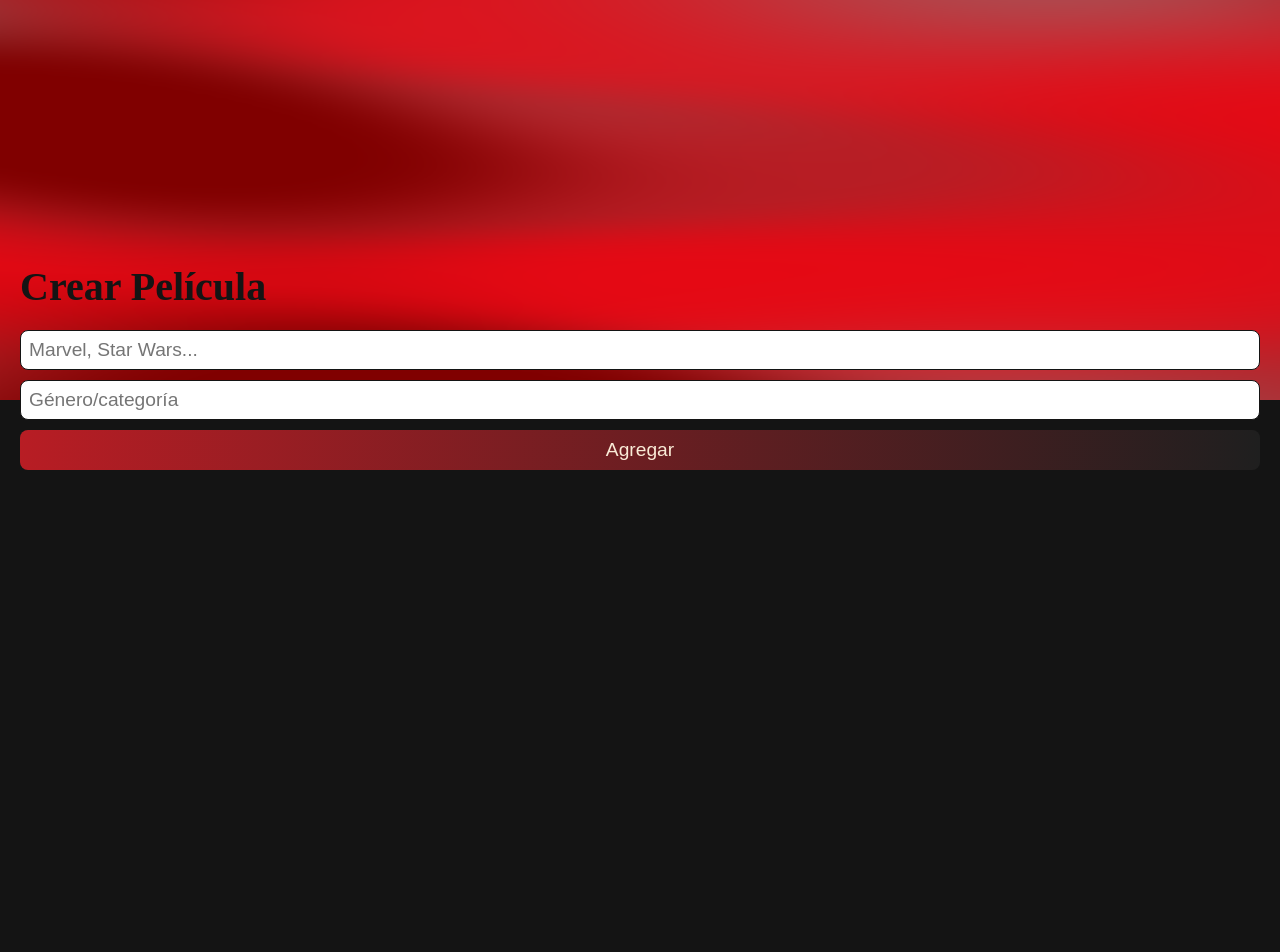
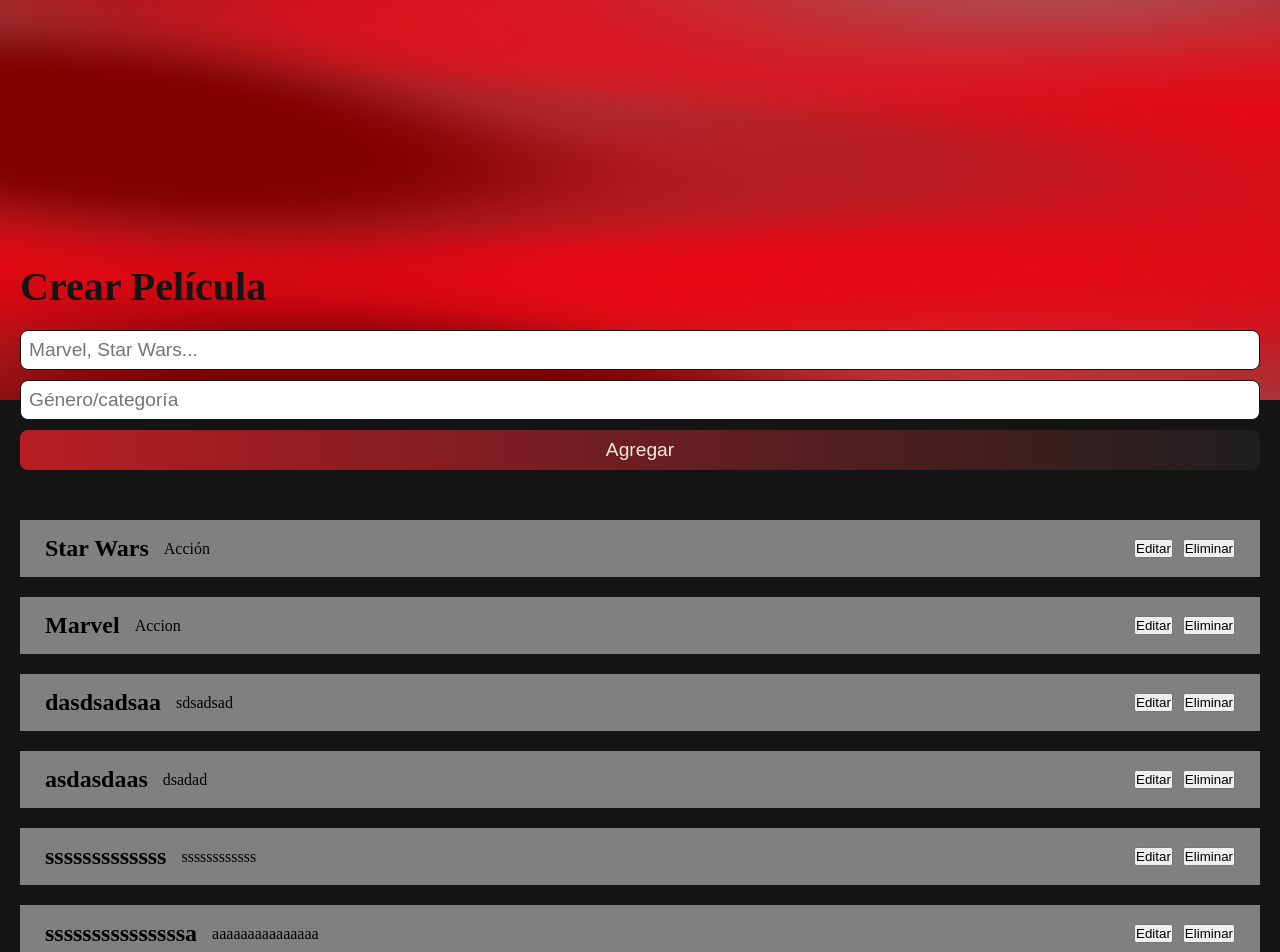
Before and after one commit to Lautaro-Zarate/CRUD-TS, a React (Vite) app: page / in a window 1280 px wide. Shown: the top 952 px of the page. Before the commit the page ends 800 px from the top, so only its background shows below. Built offline with nearby package versions, Linux system fonts and the light colour scheme; data requests are answered from the project's data file.

Commit message:
Validacion de inputs con React Hook Form

```diff
--- a/db.json
+++ b/db.json
@@ -1,3 +1,44 @@
 {
-  "peliculas": []
+  "peliculas": [
+    {
+      "id": "9cd6",
+      "name": "Star Wars",
+      "gender": "Acción"
+    },
+    {
+      "id": "5815",
+      "name": "Marvel",
+      "gender": "Accion"
+    },
+    {
+      "id": "aae1",
+      "name": "dasdsadsaa",
+      "gender": "sdsadsad"
+    },
+    {
+      "id": "3d9e",
+      "name": "asdasdaas",
+      "gender": "dsadad"
+    },
+    {
+      "id": "392d",
+      "name": "sssssssssssss",
+      "gender": "ssssssssssss"
+    },
+    {
+      "id": "500c",
+      "name": "sssssssssssssssa",
+      "gender": "aaaaaaaaaaaaaaa"
+    },
+    {
+      "id": "5ed7",
+      "name": "aaaaaaaaaaad",
+      "gender": "ddddddddddddddddd"
+    },
+    {
+      "id": "43a5",
+      "name": "ssssssssssssd",
+      "gender": "ddddddddddddddddddd"
+    }
+  ]
 }
--- a/package.json
+++ b/package.json
@@ -16,6 +16,7 @@
     "@reduxjs/toolkit": "^2.8.2",
     "react": "^19.1.0",
     "react-dom": "^19.1.0",
+    "react-hook-form": "^7.58.1",
     "react-redux": "^9.2.0",
     "react-router-dom": "^7.6.2"
   },
--- a/src/App.css
+++ b/src/App.css
@@ -32,7 +32,6 @@ nav{
   position: absolute;
   top:-98%;
   padding: 20px;
-  /* background-color: aliceblue; */
   display: flex;
   flex-direction: column;
   gap: 20px;
@@ -56,13 +55,49 @@ nav{
   font-size: 1.2rem;
 }
 .create-movie-inputs button{
-  /* background-color: #b81d24; */
   background: linear-gradient(90deg,#b81d24, #1f1f1f);
   color: antiquewhite;
   padding: 9px;
   border: none;
   border-radius: 8px;
   font-size: 1.2rem;
+}
+/* MOVIE LIST */
+.movies-container{
+    display: flex;
+    flex-direction: column;
+    height: auto;
+    margin: 0 20px;
+    margin-top: -50px;
+}
+.movie-list-container {
+    display: flex;
+    padding: 15px;
+    height: auto;
+    margin: 10px 0;
+    background-color: #808080;
+}
+.movie-list{
+  display: flex;
+  margin: 0 10px;
+  flex-direction: row;
+  align-items: center;
+  gap: 15px;
+  align-content: center;
+  justify-content: space-between;
+  flex-wrap: wrap;
+  width: 100%;
+}
+.list-info{
+  display: flex;
+  flex-direction: row;
+  align-items: center;
+  gap: 15px;
+}
+.list-btn{
+  display: flex;
+  flex-direction: row;
+  gap: 10px;
 }
 /* MODAL */
 .modal-container{
--- a/src/components/CreateMovie.tsx
+++ b/src/components/CreateMovie.tsx
@@ -1,32 +1,45 @@
+import { useEffect } from "react";
 import { useDispatch } from "react-redux";
+import { useForm } from "react-hook-form";
 
-import { useState, useEffect } from "react";
 // import { addMovie } from "../store/slices/peliculasSlice";
 import { addPelicula, fetchPeliculas } from "../store/slices/peliculasSlice";
 import type { AppDispatch } from "../store/store";
 
+type FormData = {
+    name: string;
+    gender: string;
+}
+
 const CreateMovie = () => {
-    const [name, setName] = useState("");
-    const [gender, setGender] = useState("");
+    const { register, handleSubmit, formState:{errors}, reset } = useForm<FormData>();
+    // const [name, setName] = useState("");
+    // const [gender, setGender] = useState("");
 
     const dispatch = useDispatch<AppDispatch>();
 
         useEffect(() => {
         dispatch(fetchPeliculas())
-    }, [])
+    }, [dispatch])
+
+    const onSubmit = (data: FormData) => {
+        dispatch(addPelicula(data));
+        reset();
+    }
 
     return(
         <section className="create-movie-container">
             <div className="create-movie-absolute">
                 <h1>Crear Película</h1>
-                <div className="create-movie-inputs">
-                    <input type="text" placeholder="Marvel, Star Wars..." value={name} onChange={(e) => setName(e.target.value)}/>
-                    <input type="text" placeholder="Género/categoría" value={gender} onChange={(e) => setGender(e.target.value)}/>
-                    <button onClick={() => dispatch(addPelicula({
-                        name: name,
-                        gender: gender,
-                    }))}>Agregar</button>
-                </div>
+                <form className="create-movie-inputs" onSubmit={handleSubmit(onSubmit)}>
+                    <input {...register("name", {required: true, minLength: 2})} type="text" placeholder="Marvel, Star Wars..." />
+                    {errors.name?.type === "required" && <span className="error-message-input">Debe poner el nombre de la película</span>}
+                    {errors.name?.type === "minLength" && <span className="error-message-input">La película debe tener más de 2 caracteres</span>}
+                    <input {...register("gender", {required: true, minLength: 4})} type="text" placeholder="Género/categoría" />
+                    {errors.gender?.type === "required" && <span className="error-message-input">Debe poner el género de la película</span>}
+                    {errors.gender?.type === "minLength" && <span className="error-message-input">El género debe tener más de 3 caracteres</span>}
+                    <button type="submit">Agregar</button>
+                </form>
             </div>
         </section>
     )
--- a/src/components/MoviesContainer.tsx
+++ b/src/components/MoviesContainer.tsx
@@ -5,11 +5,13 @@ import MoviesList from "./MoviesList";
 const MoviesContainer = () => {
     const movies = useSelector((state: RootState) => state.peliculas.peliculas);
 return (
-        <div>
+        <section className="movies-container">
             {movies.map((movie) => (
-            <MoviesList key={movie.id} movie={movie} />
+                <article key={movie.id} className="movie-list-container">
+                    <MoviesList movie={movie}/>
+                </article>
             ))}
-        </div>
+        </section>
 )}
 
 export default MoviesContainer;
--- a/src/components/MoviesList.tsx
+++ b/src/components/MoviesList.tsx
@@ -21,17 +21,19 @@ const MoviesList = ({movie}: {movie: Movie}) => {
     const dispatch = useDispatch<AppDispatch>();
 
     return(
-        <div>
+            <div className="movie-list">
+                <div className="list-info">
                     <h2>{movie.name}</h2>
                     <p>{movie.gender}</p>
-            <div>
-                <button onClick={() => dispatch(deletePelicula(movie.id))}>Eliminar</button>
+                </div>
+                <div className="list-btn">
                     <button onClick={() => {
                         setEditId(movie.id);
                         setEditName(movie.name);
                         setEditGender(movie.gender);
                         setModal(true);
                     }}>Editar</button>
+                    <button onClick={() => dispatch(deletePelicula(movie.id))}>Eliminar</button>
                 </div>
                 {modal && (
                     <Modal
```
Also changed, not shown: 1 other file (tests, documents, lock files or other folders). Lines whose indentation alone changed are shown as unchanged.
